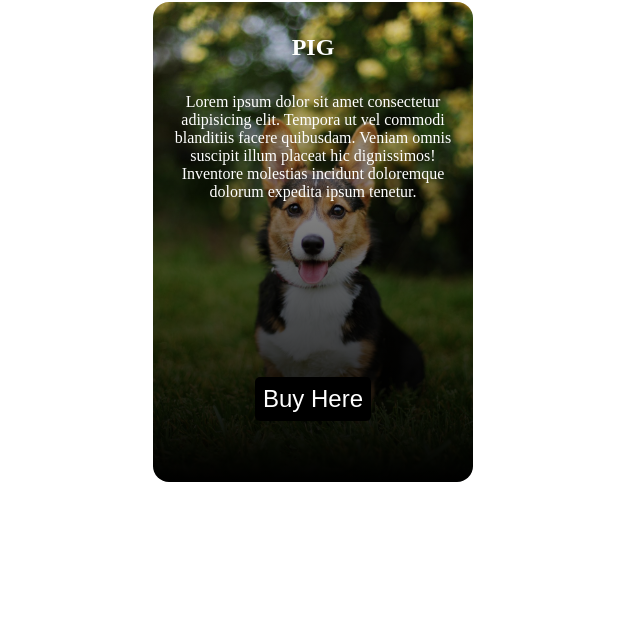
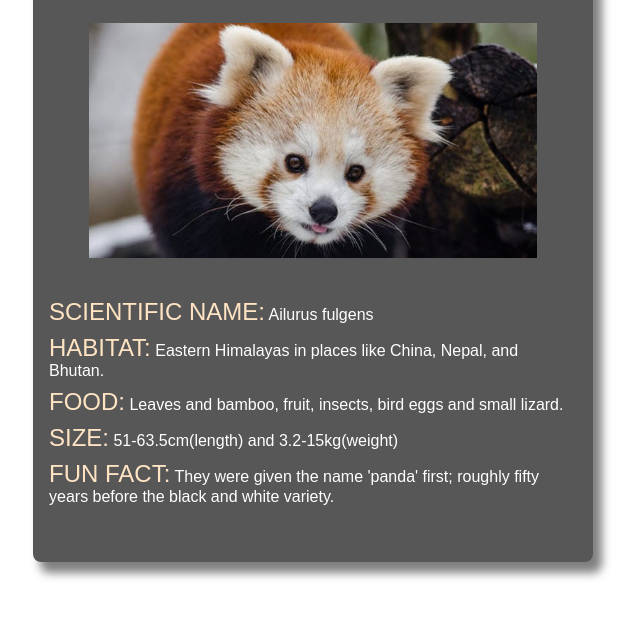
Before and after one commit to Officialbube/Animal-card, a plain HTML site: page index.html in a window 1280 px wide. Shown: the part 158-800 px from the top of the page, without its empty margins (327-967 px from the left). Drawn offline with Linux system fonts and the light colour scheme.

Commit message:
remade the card

```diff
--- a/index.html
+++ b/index.html
@@ -9,14 +9,18 @@
 </head>
 <body>
     <section class="container">
-        <h2 class="name">PIG</h2>
-        <p class="details">Lorem ipsum dolor sit
-             amet consectetur adipisicing elit. Tempora ut
-             vel commodi blanditiis facere quibusdam. Veniam
-             omnis suscipit illum placeat hic dignissimos!
-             Inventore molestias incidunt doloremque
-            dolorum expedita ipsum tenetur.</p>
-        <button class="btn">Buy Here</button>
+        <h1 class="name">RED PANDA</h1>
+        <img src="images/5-red-panda.jpg" alt="">
+        <div class="details">
+            <p><span>SCIENTIFIC NAME:</span>  Ailurus fulgens</p>
+            <p><span>HABITAT:</span> Eastern Himalayas in places
+                like China, Nepal, and Bhutan.</p>
+            <p><span>FOOD:</span> Leaves and bamboo, fruit, insects, bird eggs and small lizard.</p>
+            <p><span>SIZE:</span> 51-63.5cm(length) and 3.2-15kg(weight)</p>
+            <p><span>FUN FACT:</span> They were given the name 'panda' first;
+                roughly fifty years before the black and white variety.</p>
+        </div>
+
     </section>
 </body>
 </html>
--- a/style.css
+++ b/style.css
@@ -10,31 +10,40 @@ body{
     align-items: center;
     height: 100vh;
     color: white;
+    padding: 1rem;
+    font-family: Arial, Helvetica, sans-serif;
+}
+.container{
+    margin: 0 auto;
+    background-color: rgb(88, 87, 87);
+    height: 40rem;
+    width: 35rem;
+    display: flex;
+    flex-direction: column;
+    align-items: center;
+    box-shadow: 8px 10px 10px 1px rgba(0, 0, 0, 0.5);
+    border-radius: 0.5rem;
+}
+.container img{
+    width: 80%;
+    margin: 0 0.5rem;
 
 }
-.container{
-    background-color: bisque;
-    background: linear-gradient(rgba(0,0,0,0.1), rgba(0,0,0,1)), url(images/pembroke-welsh-corgi.jpg);
-    height: 30rem;
-    width: 20rem;
-    text-align: center;
-    background-size: cover;
-    border-radius: 1rem;
+.container h1{
+    margin: 2rem 0;
+    font-size: 2rem;
 }
-.container h2{
-    margin: 2rem 0;
+.details{
+    margin-top: 2rem;
+    margin-left: 1rem;
+    margin-right: 1rem;
 }
-.container p{
-    margin: 0 1rem 1rem 1rem;
-
+.details p{
+    font-size: 1rem;
+    margin-bottom: 0.5rem;
+    margin-top: 0.5rem;
 }
-.container button{
+.details span{
     font-size: 1.5rem;
-    margin-top: 10rem;
-    border-radius: 5px;
-    padding: 0.5rem;
-    border: none;
-    box-shadow: rgba(128, 128, 128, 0.849);
-    background-color: black;
-    color: white;
+    color: bisque;
 }
```
